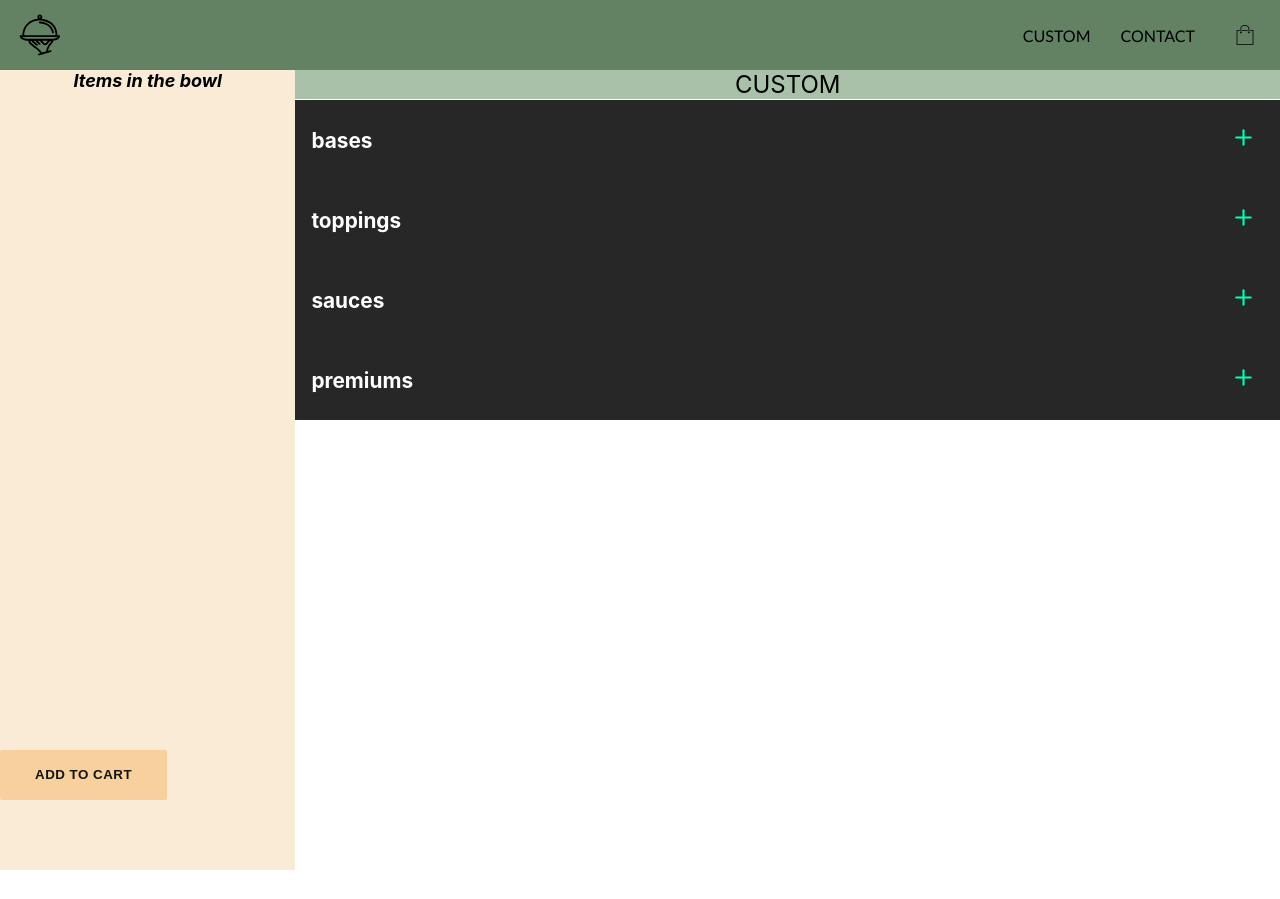
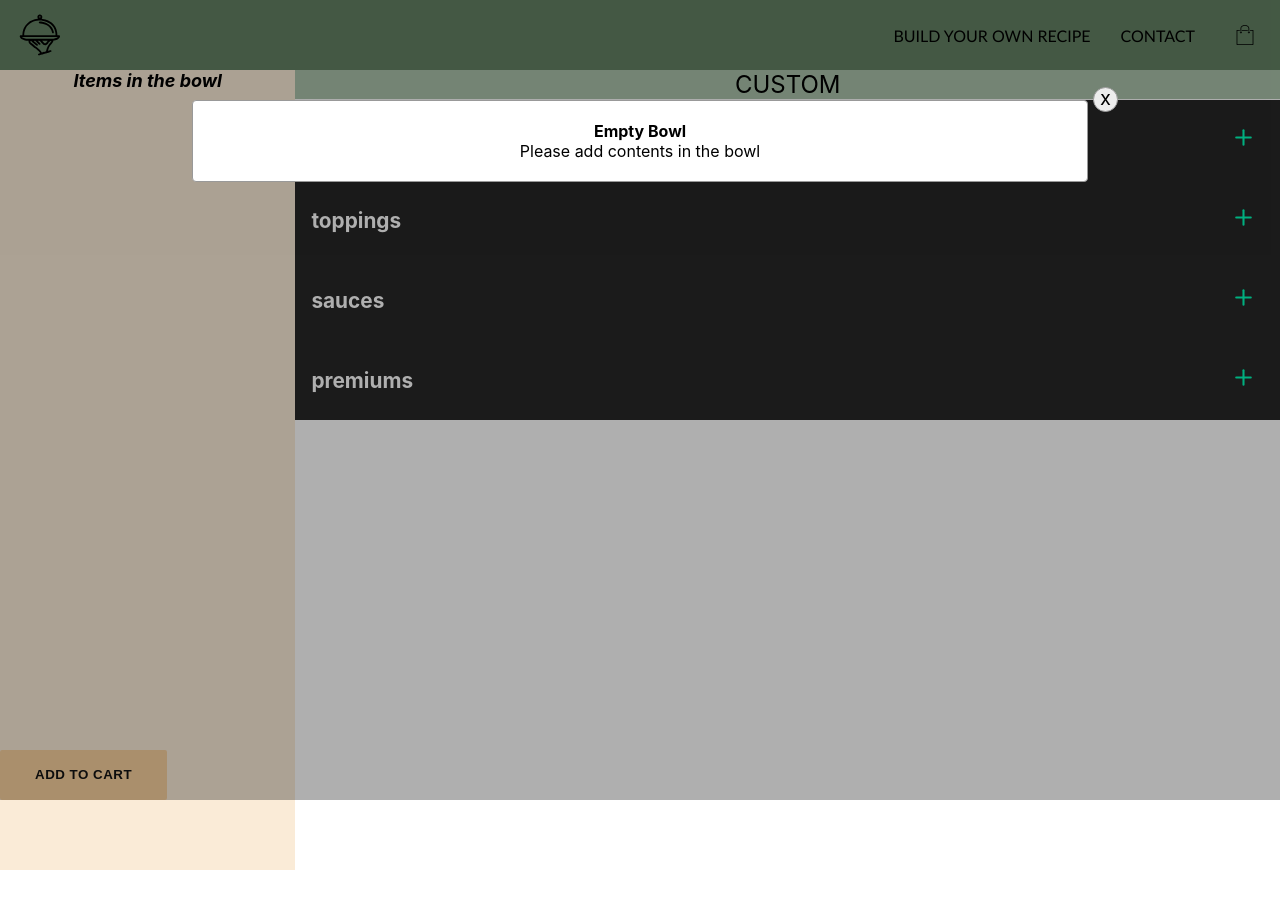
Before and after one commit to Achudan/swe632_project1_recipe_cart, a React (Create React App) app: page /ingredients/custom in a window 1280 px wide. Both pictures are taken after a click on the button "ADD TO CART". Built offline with nearby package versions, Linux system fonts and the light colour scheme.

Commit message:
alert for empty bowl h2

```diff
--- /dev/null
+++ b/src/components/CustomPopUp/custompopup.components.jsx
@@ -0,0 +1,16 @@
+import React from "react";
+import './custompopup.styles.scss'
+
+const CustomPopUp = props => {
+  return (
+    <div className="popup-box">
+      <div className="box">
+        <span className="close-icon" onClick={props.handleClose}>x</span>
+        <b>{props.title}</b>
+        <p>{props.description}</p>
+      </div>
+    </div>
+  );
+};
+
+export default CustomPopUp;
--- /dev/null
+++ b/src/components/CustomPopUp/custompopup.styles.scss
@@ -0,0 +1,40 @@
+/* Popup style */
+.popup-box {
+    position: fixed;
+    background: #00000050;
+    width: 100%;
+    height: 100vh;
+    top: 0;
+    left: 0;
+    z-index: 1;
+  }
+
+  .box {
+    position: relative;
+    width: 70%;
+    margin: 0 auto;
+    height: auto;
+    max-height: 70vh;
+    margin-top: calc(100vh - 85vh - 20px);
+    background: #fff;
+    border-radius: 4px;
+    padding: 20px;
+    border: 1px solid #999;
+    overflow: auto;
+  }
+
+  .close-icon {
+    content: 'x';
+    cursor: pointer;
+    position: fixed;
+    right: calc(15% - 30px);
+    top: calc(100vh - 85vh - 33px);
+    background: #ededed;
+    width: 25px;
+    height: 25px;
+    border-radius: 50%;
+    line-height: 20px;
+    text-align: center;
+    border: 1px solid #999;
+    font-size: 20px;
+  }
--- a/src/components/Navbar/navbar.components.jsx
+++ b/src/components/Navbar/navbar.components.jsx
@@ -11,7 +11,7 @@ const Navbar =  () =>(
             <Logo className='logo' />
         </Link>
         <div className="options">
-            <Link className="option" to="/ingredients/custom">CUSTOM</Link>
+            <Link className="option" to="/ingredients/custom">BUILD YOUR OWN RECIPE</Link>
             <Link className="option" to="/contact">CONTACT</Link>
             {/* {
                 currentUser?
--- a/src/pages/IngredientsPage/ingredients-page.components.jsx
+++ b/src/pages/IngredientsPage/ingredients-page.components.jsx
@@ -7,14 +7,28 @@ import CustomButton from "../../components/CustomButton/custombutton-component";
 import { IconContext } from 'react-icons';
 import { FiPlus, FiMinus } from 'react-icons/fi';
 import RecipeCard from '../../components/RecipeCard/recipe_card.component'
+import CustomPopUp from "../../components/CustomPopUp/custompopup.components";
 
 // const imageDir = '../../components/RecipeDirectory/master_list_images'
 const IngredientsPage = () => {
     const { ingredientName } = useParams();
     const [ingredientList, setIngredientList] = useState(INGREDIENTS_DATA);
+    const [isOpen, setIsOpen] = useState(false);
+
+    const togglePopup = () => {
+        setIsOpen(!isOpen);
+    }
 
     const handleSubmit = (elt) => {
+
+
+        console.log(includedContents)
+        if (includedContents.length === 0) {
+            togglePopup()
+        }
+        else{
             alert('Added to bag successfully');
+        }
     }
 
     const [clicked, setClicked] = useState(false);
@@ -28,40 +42,40 @@ const IngredientsPage = () => {
         setClicked(index);
     };
 
-    function checkIgredientPresent( recipeArr, item){
+    function checkIgredientPresent(recipeArr, item) {
         let flag = false;
-        recipeArr.forEach( elt => {
+        recipeArr.forEach(elt => {
             elt = elt.toLowerCase()
             item = item.toLowerCase()
-            if(item.includes(elt) === true){
+            if (item.includes(elt) === true) {
                 flag = true;
                 return;
             }
         })
-        return (flag?'selected':'not-selected')
+        return (flag ? 'selected' : 'not-selected')
     }
 
-    function updateState(ingredientList, ingredientName, ingredient, item){
+    function updateState(ingredientList, ingredientName, ingredient, item) {
         let index = ingredientList[ingredientName][item].indexOf(ingredient)
-        if(index === -1){
+        if (index === -1) {
             // {console.log(ingredientList[ingredientName][item])}
             ingredientList[ingredientName][item].push(ingredient)
             let newList = ingredientList[ingredientName][item]
             setIngredientList({
                 ...ingredientList,
-                ingredientName:{
-                    item:newList
+                ingredientName: {
+                    item: newList
                 }
             })
             // {console.log(ingredientList[ingredientName][item])}
             return
         }
-        ingredientList[ingredientName][item].splice(index,1);
+        ingredientList[ingredientName][item].splice(index, 1);
         let newList = ingredientList[ingredientName][item]
         setIngredientList({
             ...ingredientList,
-                ingredientName:{
-                    item:newList
+            ingredientName: {
+                item: newList
             }
         })
     }
@@ -70,7 +84,7 @@ const IngredientsPage = () => {
     Object.keys(ingredientList['Master_Ingredients_List']).forEach(function (key) {
         arr.push(key);
     });
-
+    var includedContents = [];
     var name = ingredientName.replace('_', ' ')
 
     return (
@@ -81,9 +95,10 @@ const IngredientsPage = () => {
                 <span className="heading">Items in the bowl</span>
                 <ul className="selected-list">
                     {
-                        arr.map((item, index)=>{
-                            return(
+                        arr.map((item, index) => {
+                            return (
                                 ingredientList[ingredientName][item].map((element, i) => {
+                                    { includedContents.push(element) }
                                     return (<li key={i}>{element}</li>)
                                 })
                             )
@@ -104,6 +119,7 @@ const IngredientsPage = () => {
                 <div className="buttons">
                     <CustomButton type="submit" onClick={handleSubmit}>Add to cart</CustomButton>
                 </div>
+                {isOpen && <CustomPopUp title='Empty Bowl' description='Please add contents in the bowl' handleClose={togglePopup} />}
             </div>
             <div className="food-choices">
                 <p>{name.toUpperCase()}</p>
@@ -124,12 +140,12 @@ const IngredientsPage = () => {
                                                     // {console.log(ingredientList[ingredientName][item], ingredient,checkIgredientPresent(ingredientList[ingredientName][item], ingredient))}
                                                     return (
 
-                                                    <div className="dropdown-elements" key={index} onClick = {() => (updateState(ingredientList, ingredientName, ingredient, item))}>
+                                                        <div className="dropdown-elements" key={index} onClick={() => (updateState(ingredientList, ingredientName, ingredient, item))}>
                                                             {/* {console.log(ingredient)} */}
                                                             <RecipeCard
-                                                            className = {`${checkIgredientPresent(ingredientList[ingredientName][item], ingredient)}`}
-                                                            image = {require(`../../components/RecipeDirectory/master_list_images/${item}/${ingredient.toLowerCase()}.png`)}
-                                                            title = {ingredient}
+                                                                className={`${checkIgredientPresent(ingredientList[ingredientName][item], ingredient)}`}
+                                                                image={require(`../../components/RecipeDirectory/master_list_images/${item}/${ingredient.toLowerCase()}.png`)}
+                                                                title={ingredient}
                                                             />
                                                         </div>)
                                                 })
```
Lines whose indentation alone changed are shown as unchanged.
